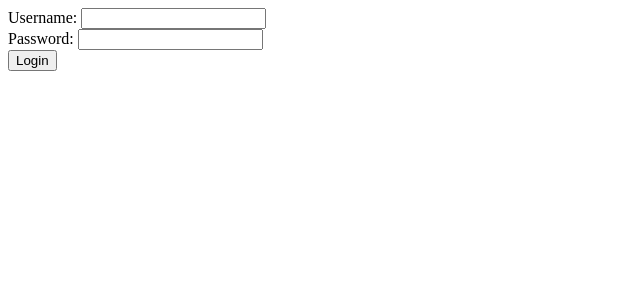
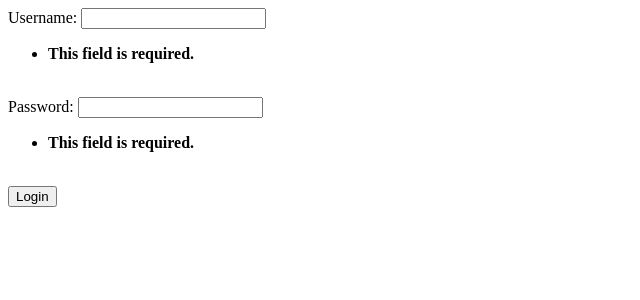
Before and after one commit to mahmutcankurt/DjangoBlogSite, a Django app: page /users/login/ in a window 1280 px wide. Shown: the top 300 px of the page, without its empty margins (0-640 px from the left). Run offline with Django 3.2, Linux system fonts and the light colour scheme.

Commit message:
users can login with their username and email.

```diff
--- a/templates/form_template.html
+++ b/templates/form_template.html
@@ -2,6 +2,10 @@
     <div class="form-group">
         {{ field.label_tag }}
         {{ field }}
+        {% if field.errors %}
+            <br>
+            <b>{{ field.errors }}</b>
+        {% endif %}
         <br>
     </div>
 {% endfor %}
--- a/templates/users/user_login.html
+++ b/templates/users/user_login.html
@@ -1,19 +1,25 @@
+
 {% load static %}
+
 
 {% block content %}
 
+			<section class="ftco-section ftco-no-pt ftco-no-pb">
+	    	<div class="container">
+	    		<div class="row d-flex">
+	    			<div class="col-lg-8 px-md-5 py-5">
 	    				<div class="row pt-md-4">
-        <form action="{% url 'user_login' %}" method="post" enctype="multipart/form-data">
+        <form action="{% url 'user_login' %}" method="post">
             {% csrf_token %}
             {% include 'form_template.html' %}
             <input type="submit" value="Login" class="btn py-3 px-4 btn-primary">
             <br>
             {% if error_message %}
-                <p class="lead">{{ error_message }}</p>
+                <p class="errors">{{ error_message }}</p>
             {% endif %}
         </form>
 
-                        </div>
+                        </div></div></div></div></section>
 
 
 {% endblock %}
--- a/users/forms.py
+++ b/users/forms.py
@@ -13,6 +13,20 @@ class SignUpForm(UserCreationForm):
         model = User
         fields = ('username', 'first_name', 'last_name', 'email', 'password1', 'password2', 'birth_date', )
 
+
 class LoginForm(forms.Form):
     username = forms.CharField(max_length=50, required=True, widget=forms.TextInput(attrs={'class': 'form-control'}))
     password = forms.CharField(max_length=50, widget=forms.PasswordInput(attrs={'class': 'form-control'}))
+
+    def clean_username(self):
+        username = self.cleaned_data['username']
+        if '@' in username:
+            user = User.objects.filter(email=username)
+            if len(user) == 1:
+                user = user.first()
+                return user.username
+            elif len(user) > 1:
+                raise forms.ValidationError('Please enter your username !')
+            else:
+                raise forms.ValidationError('There is no user in our list !')
+        return username
```
